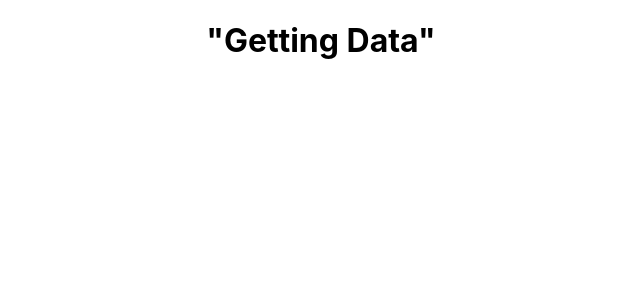
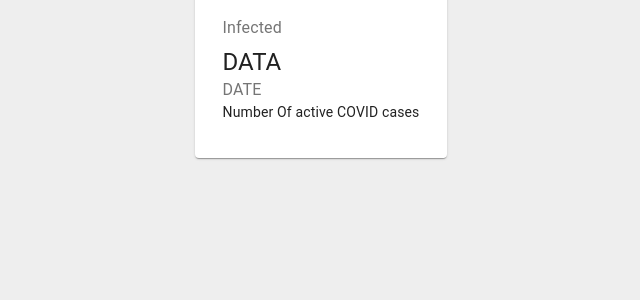
Before and after one commit to Sarthakbh321/VisCovid, a React (Create React App) app: page / in a window 1280 px wide. Shown: the top 300 px of the page, without its empty margins (319-959 px from the left). Built offline with nearby package versions, Linux system fonts and the light colour scheme; no server answers.

Commit message:
added datacards

```diff
--- a/package.json
+++ b/package.json
@@ -3,6 +3,7 @@
   "version": "0.1.0",
   "private": true,
   "dependencies": {
+    "@material-ui/core": "^4.9.14",
     "@testing-library/jest-dom": "^4.2.4",
     "@testing-library/react": "^9.5.0",
     "@testing-library/user-event": "^7.2.1",
--- a/src/App.js
+++ b/src/App.js
@@ -19,7 +19,7 @@ function App() {
 
 	return (
 		<div className={styles.container}>
-			<h1>{JSON.stringify(data)}</h1>
+			<Cards />
 		</div>
 	);
 }
--- a/src/components/Cards/Cards.js
+++ b/src/components/Cards/Cards.js
@@ -1,9 +1,16 @@
 import React from "react";
+import {Card, CardContent, Grid, Typography} from '@material-ui/core';
+import DataCards from './DataCards';
+import styles from './Cards.module.css';
 
 function Cards() {
+
+
 	return (
-        <div>
-            <h1>Cards</h1>
+        <div className={styles.container}>
+            <Grid container spacing={3} justify="center">
+                <DataCards type="infected" />
+            </Grid>
         </div>
     );
 }
--- /dev/null
+++ b/src/components/Cards/DataCards.js
@@ -0,0 +1,28 @@
+import React from "react";
+import { Card, CardContent, Grid, Typography } from '@material-ui/core';
+
+function DataCard(props) {
+    let data = {
+        infected: {
+            head: "Infected",
+            data: "DATA",
+            date: "DATE",
+            text: "Number Of active COVID cases"
+        }
+    };
+
+    let type = props.type;
+
+    return (
+        <Grid item component={Card}>
+            <CardContent>
+                <Typography color="textSecondary" gutterBottom>{data[type].head}</Typography>
+                <Typography variant="h5">{data[type].data}</Typography>
+                <Typography color="textSecondary">{data[type].date}</Typography>
+                <Typography variant="body2">{data[type].text}</Typography>
+            </CardContent>
+        </Grid>
+    )
+}
+
+export default DataCard;
--- a/src/index.css
+++ b/src/index.css
@@ -5,6 +5,7 @@ body {
     sans-serif;
   -webkit-font-smoothing: antialiased;
   -moz-osx-font-smoothing: grayscale;
+  background-color: #eee;
 }
 
 code {
```
Also changed, not shown: 1 other file (tests, documents, lock files or other folders).
